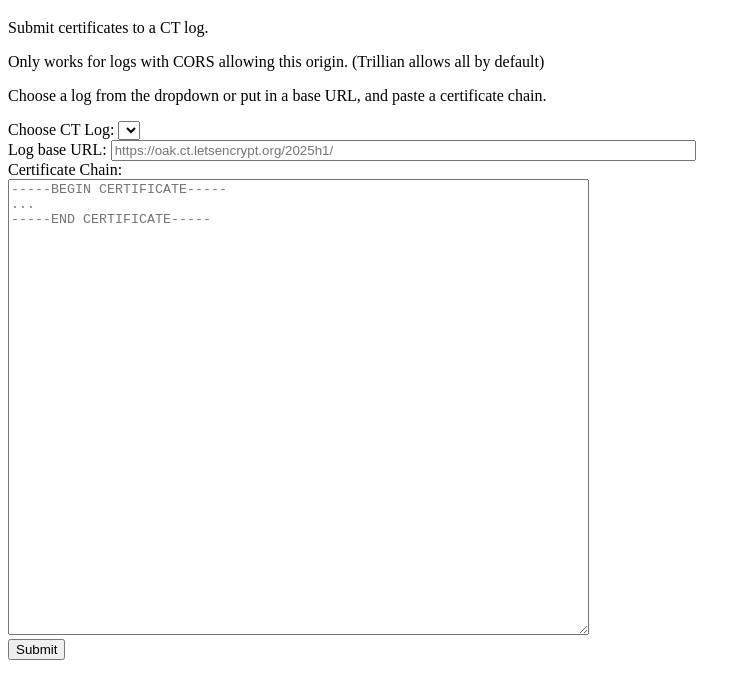
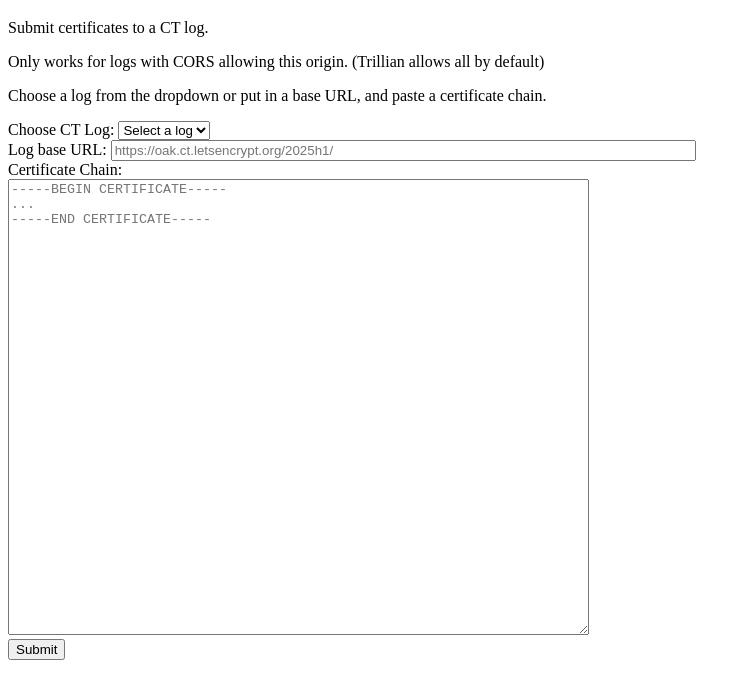
Before and after one commit to mcpherrinm/ct-submit, a plain HTML site: page pages/index.html in a window 1280 px wide. Shown: the part 61-760 px from the top of the page, without its empty margins (0-751 px from the left). Drawn offline with Linux system fonts and the light colour scheme; no server answers.

Commit message:
default option

```diff
--- a/pages/index.html
+++ b/pages/index.html
@@ -12,6 +12,7 @@
     <div>
         <label for="log">Choose CT Log:</label>
         <select id="log">
+            <option value="">Select a log</option>
         </select>
     </div>
     <div>
```
